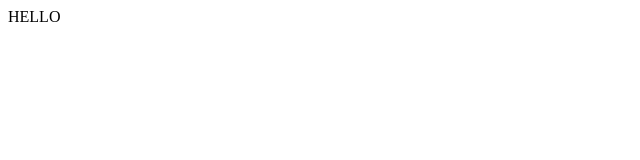
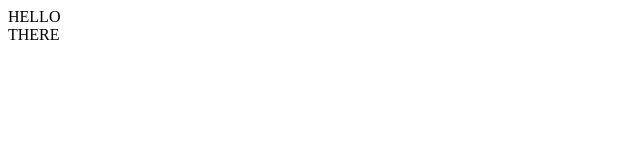
Before and after one commit to AshinJoh/demo-rep, a plain HTML site: page index.html in a window 1280 px wide. Shown: the full height of the page, 0-640 px from the left. Drawn offline with Linux system fonts and the light colour scheme.

Commit message:
added THERE

```diff
--- a/index.html
+++ b/index.html
@@ -1 +1,2 @@
 <div>HELLO</div>
+<div>THERE</div>
```
